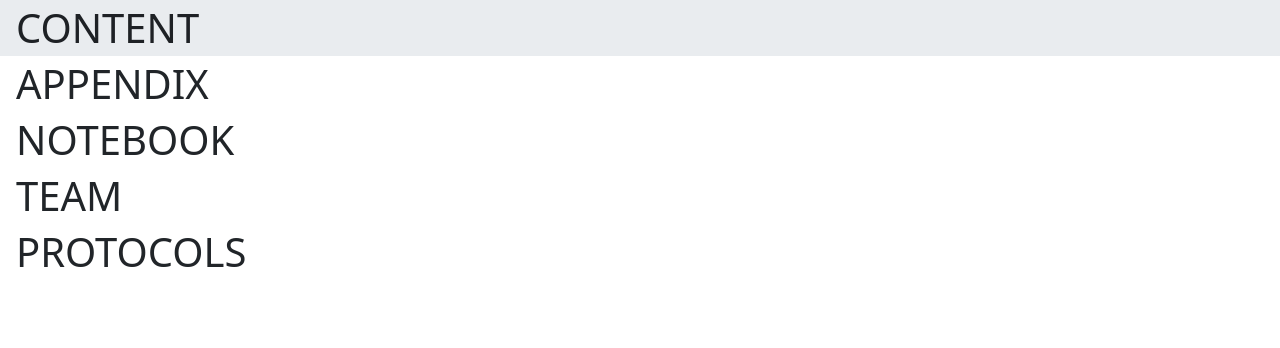
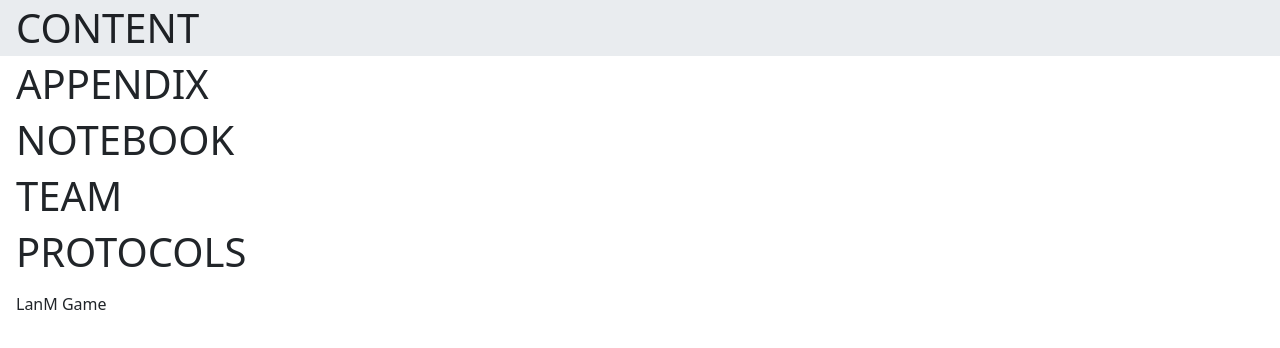
Before and after one commit to wcjona/2021TeamWiki, a plain HTML site: page index.html in a window 1280 px wide. Drawn offline with nearby package versions, Linux system fonts and the light colour scheme.

Commit message:
Update index.html

```diff
--- a/index.html
+++ b/index.html
@@ -23,6 +23,7 @@
     <a class="dropdown-item" href="notebook.html">notebook</a>
     <a class="dropdown-item" href="team.html">team</a>
     <a class="dropdown-item" href="protocols.html">protocols</a></h1>
+    <a class="dropdown-item" href="lanm-game.html">LanM Game</a></h1>
 
   </body>
   </html>
```
